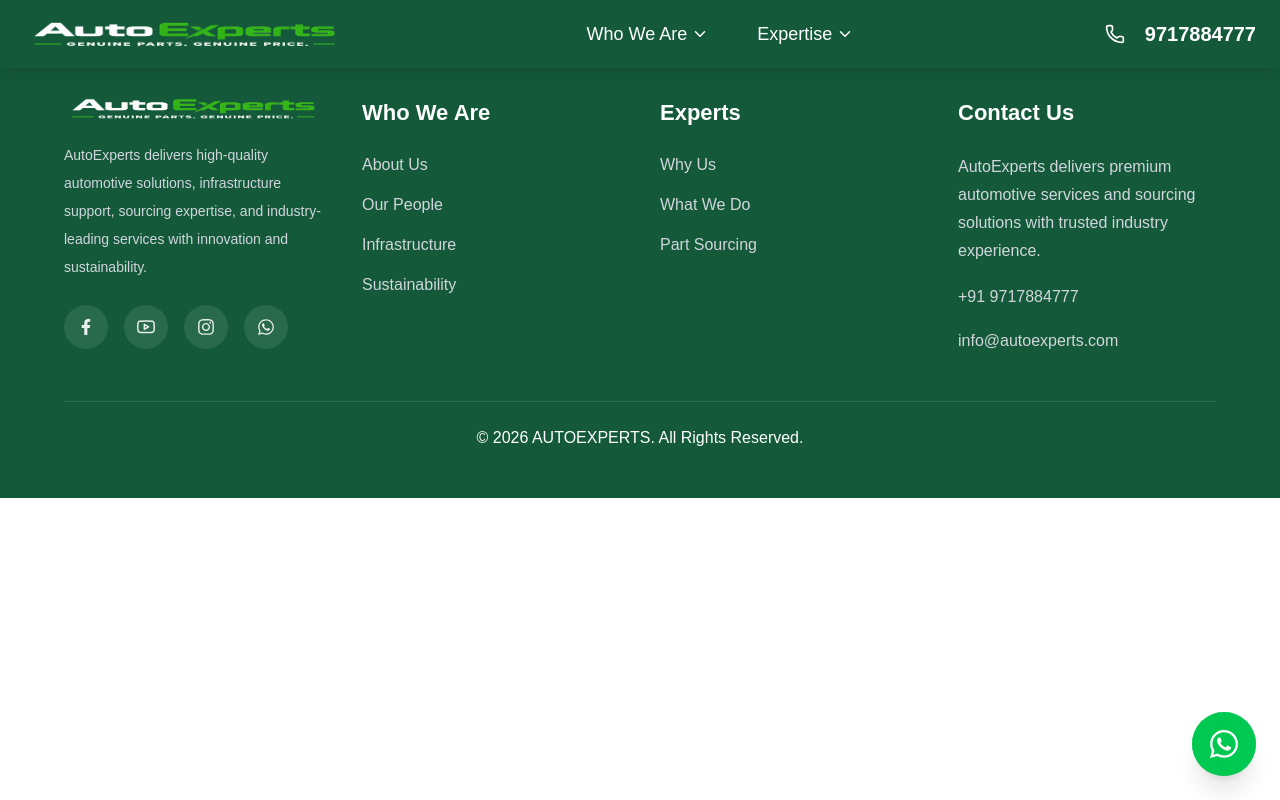
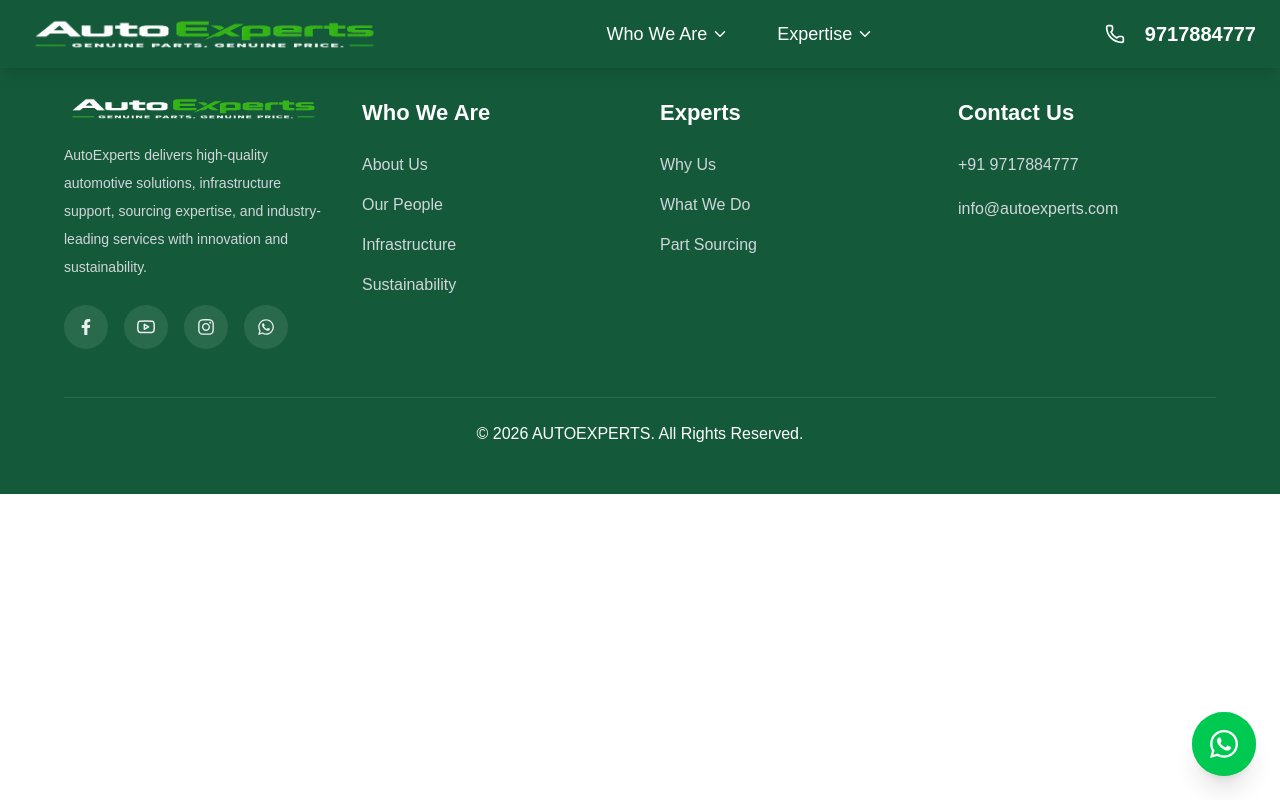
Before and after one commit to aexpsin-ship-it/autoexperts, a Next.js app: page / in a window 1280 px wide. Built offline with nearby package versions, Linux system fonts and the light colour scheme.

Commit message:
logoUpdate

```diff
--- a/src/app/components/Footer.jsx
+++ b/src/app/components/Footer.jsx
@@ -12,7 +12,7 @@
       className="pt-14 pb-8 px-5 sm:px-8 lg:px-10 text-white"
       style={{ backgroundColor: "var(--secondaryColor)" }}
     >
-      <div className="max-w-7xl mx-auto px-3 sm:px-4 lg:px-6 py-3 sm:py-4">
+      <div className="max-w-7xl mx-auto px-1 sm:px-2 lg:px-6 py-3 sm:py-4">
         <div className="grid grid-cols-1 sm:grid-cols-2 lg:grid-cols-4 gap-10">
           <div>
             <Link href="/">
@@ -137,10 +137,10 @@
             <h3 className="text-[22px] font-semibold mb-6">Contact Us</h3>
 
             <div className="space-y-5 text-gray-300">
-              <p className="leading-7">
+              {/* <p className="leading-7">
                 AutoExperts delivers premium automotive services and sourcing
                 solutions with trusted industry experience.
-              </p>
+              </p> */}
 
               <a
                 href="tel:9717884777"
--- a/src/app/components/Header.jsx
+++ b/src/app/components/Header.jsx
@@ -16,16 +16,24 @@
       style={{ backgroundColor: "var(--secondaryColor)" }}
     >
       <div className="max-w-7xl mx-auto flex items-center justify-between px-3 sm:px-4 lg:px-6 py-3 sm:py-4">
-                <Link href="/">
-          <Image
-            src="/assets/sitelogo.png"
-            alt="Site Logo"
-            width={320}
-            height={200}
-            priority
-            className="w-[140px] sm:w-[200px] md:w-[260px] lg:w-[320px] h-auto object-contain"
-          />
-        </Link>
+    <Link
+  href="/"
+  className="flex items-center shrink-0"
+>
+  <Image
+    src="/assets/sitelogo.png"
+    alt="AutoExperts Logo"
+    width={500}
+    height={250}
+    priority
+    quality={100}
+    sizes="(max-width: 640px) 160px,
+           (max-width: 768px) 220px,
+           (max-width: 1024px) 280px,
+           340px"
+    className="w-[160px] sm:w-[220px] md:w-[280px] lg:w-[340px] xl:w-[360px] h-auto object-contain select-none"
+  />
+</Link>
         <nav className="hidden md:flex items-center">
           <ul className="flex items-center gap-8 lg:gap-12">
             <li className="relative group">
```
